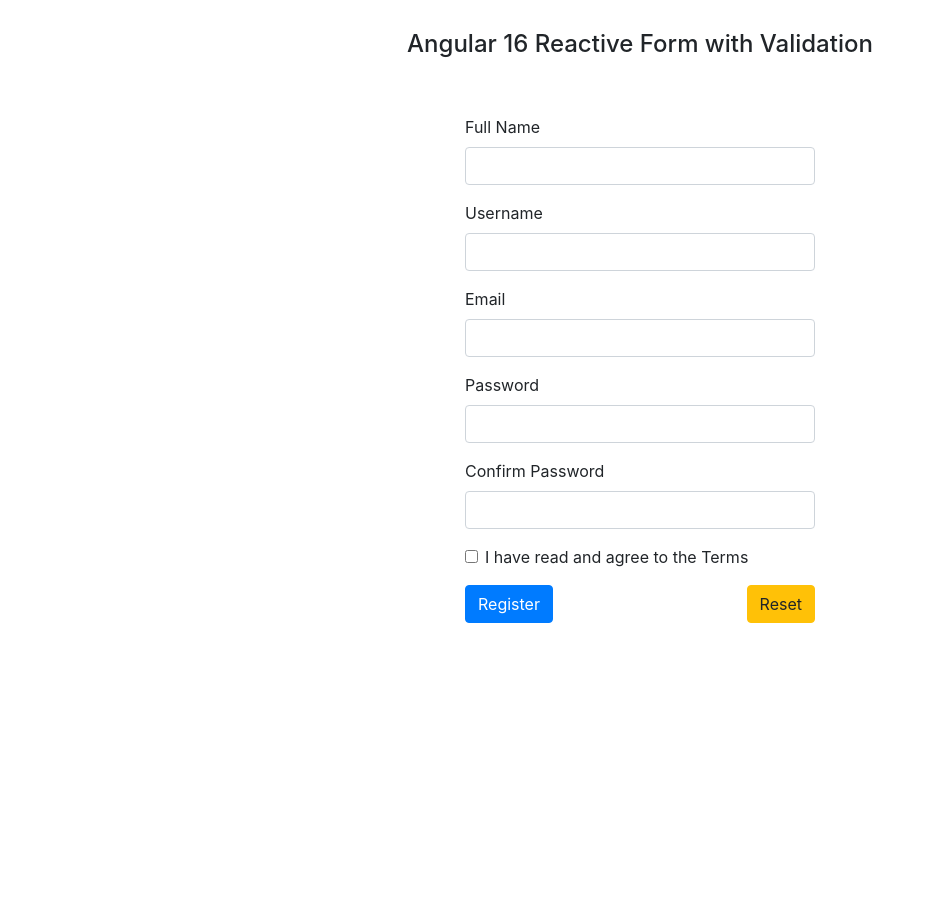
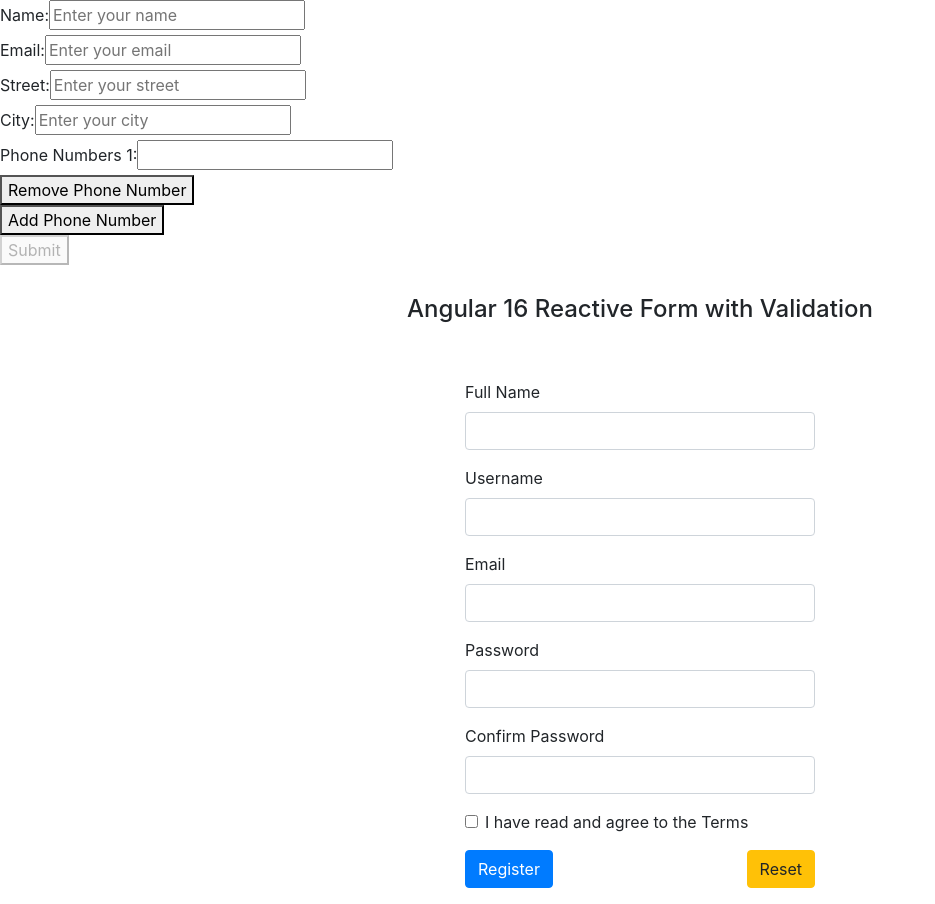
Before and after one commit to MMubazar/Learn_-Angular_Topics, an Angular app: page /reactive-forms in a window 1280 px wide. Shown: the whole page, without its empty margins (0-935 px from the left). Before the commit the page ends 800 px from the top, so only its background shows below. Built offline with nearby package versions, Linux system fonts and the light colour scheme.

Commit message:
Topic: Reactive forms

```diff
--- a/src/app/reactive-form/reactive-form.component.html
+++ b/src/app/reactive-form/reactive-form.component.html
@@ -1,6 +1,6 @@
 <!-- <h3>{{ title | uppercase }}</h3> -->
 
-<!-- <form [formGroup]="userForm" (ngSubmit)="submit()">
+<form [formGroup]="userForm" (ngSubmit)="submit()">
   <div>
     <label for="name">Name:</label>
     <input
@@ -39,10 +39,10 @@
       placeholder="Enter your city"
       formControlName="city"
     />
-  </div> -->
+  </div>
 
-<!-- Dynamic Forms -->
-<!-- <div formArrayName="phoneNumbers">
+  <!-- Dynamic Forms -->
+  <div formArrayName="phoneNumbers">
     <div *ngFor="let phoneCtrl of phoneNumbers.controls; let i = index">
       <label>Phone Numbers {{ i + 1 }}:</label>
 
@@ -61,7 +61,7 @@
   <div>
     <button type="submit" [disabled]="userForm.invalid">Submit</button>
   </div>
-</form> -->
+</form>
 <div class="text-center mt-1">
   <h4 style="margin-top: 30px">Angular 16 Reactive Form with Validation</h4>
 </div>
--- a/src/app/reactive-form/reactive-form.component.ts
+++ b/src/app/reactive-form/reactive-form.component.ts
@@ -17,8 +17,7 @@ import Validation from '../utils/validation';
 export class ReactiveFormComponent {
   title: string = 'Reactive Forms';
 
-  // userForm!: FormGroup;
-  // phoneNumbers: any;
+  userForm!: FormGroup;
 
   // -------------------------------------new code---------------------------
   form: FormGroup = new FormGroup({
@@ -32,34 +31,34 @@ export class ReactiveFormComponent {
   submitted = false;
 
   constructor(private formBuilder: FormBuilder) {
-    // this.userForm = this.formBuilder.group({
-    //   name: ['', Validators.required],
-    //   email: [
-    //     '',
-    //     [
-    //       Validators.required,
-    //       Validators.pattern(
-    //         /^([a-zA-Z0-9._%-]+@[a-zA-Z0-9.-]+\.[a-zA-Z]{2,})$/
-    //       ),
-    //     ],
-    //   ],
-    //   address: this.formBuilder.group({
-    //     street: ['', Validators.required],
-    //     city: [
-    //       '',
-    //       [
-    //         Validators.required,
-    //         Validators.pattern(/^[a-zA-Z'-]+(?:\s+[a-zA-Z'-]+)*$/),
-    //       ],
-    //     ],
-    //   }),
-    //   phoneNumbers: this.formBuilder.array([
-    //     this.formBuilder.control('', [
-    //       Validators.required,
-    //       Validators.pattern(/^\d{10}$/),
-    //     ]),
-    //   ]),
-    // });
+    this.userForm = this.formBuilder.group({
+      name: ['', Validators.required],
+      email: [
+        '',
+        [
+          Validators.required,
+          Validators.pattern(
+            /^([a-zA-Z0-9._%-]+@[a-zA-Z0-9.-]+\.[a-zA-Z]{2,})$/
+          ),
+        ],
+      ],
+      address: this.formBuilder.group({
+        street: ['', Validators.required],
+        city: [
+          '',
+          [
+            Validators.required,
+            Validators.pattern(/^[a-zA-Z'-]+(?:\s+[a-zA-Z'-]+)*$/),
+          ],
+        ],
+      }),
+      phoneNumbers: this.formBuilder.array([
+        this.formBuilder.control('', [
+          Validators.required,
+          Validators.pattern(/^\d{10}$/),
+        ]),
+      ]),
+    });
   }
 
   ngOnInit(): void {
@@ -92,28 +91,28 @@ export class ReactiveFormComponent {
     );
   }
 
-  // get phoneNumbers() {
-  //   return this.userForm.get('phoneNumbers') as FormArray;
-  // }
+  get phoneNumbers() {
+    return this.userForm.get('phoneNumbers') as FormArray;
+  }
 
-  // addPhoneNumber() {
-  //   this.phoneNumbers.push(
-  //     this.formBuilder.control('', [
-  //       Validators.required,
-  //       Validators.pattern(/^\d{10}$/),
-  //     ])
-  //   );
-  // }
-  // removePhoneNumber(index: number) {
-  //   this.phoneNumbers.removeAt(index);
-  // }
+  addPhoneNumber() {
+    this.phoneNumbers.push(
+      this.formBuilder.control('', [
+        Validators.required,
+        Validators.pattern(/^\d{10}$/),
+      ])
+    );
+  }
+  removePhoneNumber(index: number) {
+    this.phoneNumbers.removeAt(index);
+  }
 
-  // submit() {
-  //   if (this.userForm.valid) {
-  //     console.log(this.userForm.value, this.userForm);
-  //     this.userForm.reset();
-  //   }
-  // }
+  submit() {
+    if (this.userForm.valid) {
+      console.log(this.userForm.value, this.userForm);
+      this.userForm.reset();
+    }
+  }
 
   // -------------------------------------new code---------------------------
 
```
